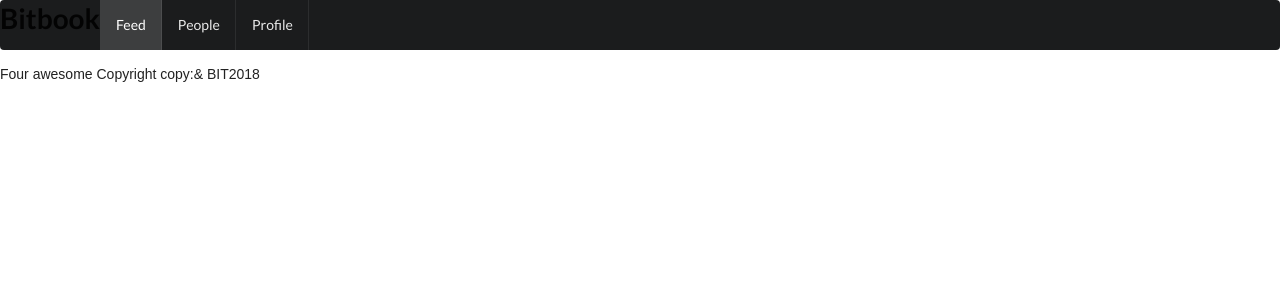
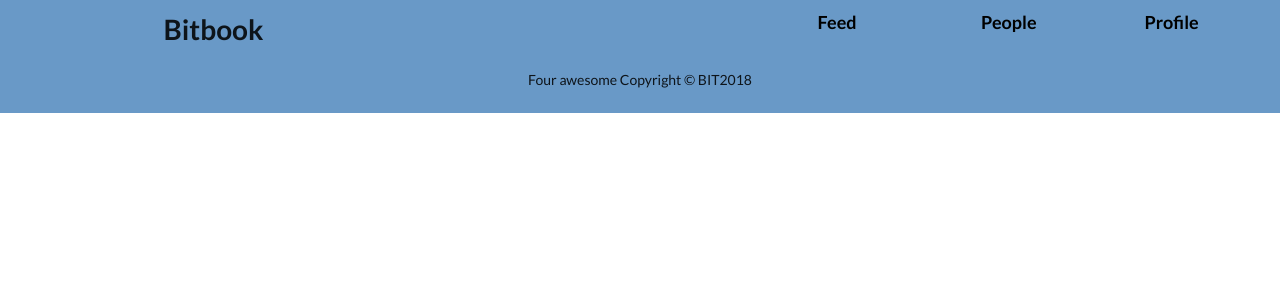
Before and after one commit to sanjami/Bit-book, a React (Create React App) app in the folder bitbook/: page /#/ in a window 1280 px wide. Shown: the top 300 px of the page. Built offline with nearby package versions, Linux system fonts and the light colour scheme.

Commit message:
finish header, footer and install semantic ui

```diff
--- a/bitbook/package.json
+++ b/bitbook/package.json
@@ -7,7 +7,9 @@
     "react-dom": "^16.2.0",
     "react-router": "^4.2.0",
     "react-router-dom": "^4.2.2",
-    "react-scripts": "1.1.1"
+    "react-scripts": "1.1.1",
+    "semantic-ui-css": "^2.3.1",
+    "semantic-ui-react": "^0.79.0"
   },
   "scripts": {
     "start": "react-scripts start",
--- a/bitbook/public/index.html
+++ b/bitbook/public/index.html
@@ -20,7 +20,6 @@
       work correctly both with client-side routing and a non-root public URL.
       Learn how to configure a non-root public URL by running `npm run build`.
     -->
-    <link rel="stylesheet" href="//cdnjs.cloudflare.com/ajax/libs/semantic-ui/2.2.12/semantic.min.css"></link>
   <title>React App</title>
 </head>
 
--- a/bitbook/src/app/PeoplePage/People.js
+++ b/bitbook/src/app/PeoplePage/People.js
@@ -1,23 +1,36 @@
 import React, { Component } from 'react';
 import UserList from './UserList';
 import Search from './Search';
+import {dataServices} from '../../service/dataService';
 
 class People extends Component {
     constructor(props) {
         super(props)
         this.state = {
+            users : [],
 
-        }
+        };
     }
 
     componentDidMount() {
+        dataServices.getUser()
+        .then(allUsers => {
 
+            this.setState({
+                users : allUsers
+
+            });
+        });
     }
+
+
+
     render() {
+        console.log(this.state.users)
         return (
             <div>
-            <Search />
-            <UserList />
+            {/* <Search  myUsers={this.state.users}/> */}
+            <UserList myUsers={this.state.users}/>
             </div>
 
         )
--- a/bitbook/src/app/PeoplePage/Search.js
+++ b/bitbook/src/app/PeoplePage/Search.js
@@ -1,6 +1,6 @@
 import React, { Component } from 'react';
 
-const Search = () => {
+const Search = (props) => {
     return (
         <div class="ui search">
             <input class="prompt" type="text" placeholder="Search..." />
--- a/bitbook/src/app/PeoplePage/UserList.js
+++ b/bitbook/src/app/PeoplePage/UserList.js
@@ -3,17 +3,15 @@ import UserListItem from './UserListItem';
 
 const UserList = (props) => {
 
-
-
-
     return (
        <div class="ui two column centered grid">
-       {props.people.map(() => {
+       <ul>
+       {props.myUsers.map((user,i) => {
           return ( <div class="column">
-           <UserListItem  />
+           <UserListItem  oneUser={user} key ={user}/>
         </div>)
        })}
-
+         </ul>
       </div>
     )
 }
--- a/bitbook/src/app/partials/Footer.js
+++ b/bitbook/src/app/partials/Footer.js
@@ -3,7 +3,7 @@ import React, { Component } from 'react';
 const Footer = () => {
     return (
         <div className='footer'>
-            <span>Four awesome Copyright copy:& BIT2018</span>
+            <span>Four awesome Copyright &copy; BIT2018</span>
         </div>
     )
 }
--- a/bitbook/src/app/partials/Header.js
+++ b/bitbook/src/app/partials/Header.js
@@ -3,18 +3,46 @@ import React, { Component } from 'react';
 
 const Header = () => {
     return (
-        <div class="ui inverted menu">
-            <h1>Bitbook</h1>
-            <a class="active item">
-                Feed
+        <div className="ui grid header">
+            <div className="eight column row">
+                <div className="column"></div>
+                <div className="column">
+                <h1>Bitbook</h1>
+                </div>
+                <div className="column"></div>
+                <div className="column"></div>
+                <div className="column"></div>
+                <div className="column">
+                    <a className="item border">
+                        Feed
             </a>
-            <a class="item">
-                People
+                </div>
+                <div className="column">
+
+                    <a className="item border">
+                        People
             </a>
-            <a class="item">
-                Profile
+                </div>
+                <div className="column">
+                    <a className="item">
+                        Profile
             </a>
+                </div>
+            </div>
         </div>
+
+        // <div className="ui inverted menu ui-grid ui three column grid">
+        // <div className='row'>
+        // <div className ='column'>
+        //     <h1>Bitbook</h1>
+        //  </div>
+        //  <div className='column'>
+
+
+        //     </div>
+        //     </div>
+        // </div>
+
     )
 }
 
--- a/bitbook/src/entities/User.js
+++ b/bitbook/src/entities/User.js
@@ -0,0 +1,12 @@
+
+class User {
+    constructor(user){
+        this.name = user.name;
+        this.id = user.id;
+        this.description = user.aboutShort;
+        this.upDate = user.lastPostDate;
+        this.address = user.avatarUrl;
+    }
+}
+
+export default User;
--- a/bitbook/src/index.css
+++ b/bitbook/src/index.css
@@ -3,3 +3,31 @@ body {
   padding: 0;
   font-family: sans-serif;
 }
+
+.list-users {
+  list-style: none;
+  border: 1px solid gray;
+  border-radius: 10px;
+}
+
+.user-picture {
+  float: left;
+}
+
+.user-description {
+  float: right;
+}
+
+.header {
+  background-color: rgb(105, 153, 199);
+}
+
+.header a {
+  color: black;
+}
+
+.footer {
+  background-color: rgb(105, 153, 199);
+  text-align: center;
+  padding: 23px 0;
+}
--- a/bitbook/src/index.js
+++ b/bitbook/src/index.js
@@ -2,6 +2,7 @@ import React from 'react';
 import ReactDOM from 'react-dom';
 import './index.css';
 import App from './app/App';
+import 'semantic-ui-css/semantic.min.css';
 import registerServiceWorker from './registerServiceWorker';
 import { HashRouter } from "react-router-dom";
 
--- a/bitbook/src/service/dataService.js
+++ b/bitbook/src/service/dataService.js
@@ -1,6 +1,7 @@
 import TextPost from '../entities/TextPost';
 import ImagePost from '../entities/ImagePost';
 import VideoPost from '../entities/VideoPost';
+import User from '../entities/User';
 
 class DataServices {
 
@@ -42,6 +43,24 @@ class DataServices {
         .then((response) => response.json())
         .then((postList)=> postList.map((post)=> new VideoPost(post)))
     }
+
+
+    getUser =() => {
+        return fetch('http://bitbookapi.azurewebsites.net/api/users', {
+            headers:{
+                'Content-Type': 'application/json',
+                'Key': 'bitbook' ,
+                'SessionId' : '7A5D8FF8-B04D-4C8C-9812-8B44EB7E4C94'
+            },
+            method: 'GET'
+        })
+        .then((response)=> response.json())
+        .then((userList)=> userList.map((user)=> new User(user)))
+    }
+
 }
 
+
+
+
 export const dataServices = new DataServices();
```
Also changed, not shown: bitbook/src/app/PeoplePage/UserListItem.js (+15 -7 lines), 1 other file (tests, documents, lock files or other folders).
